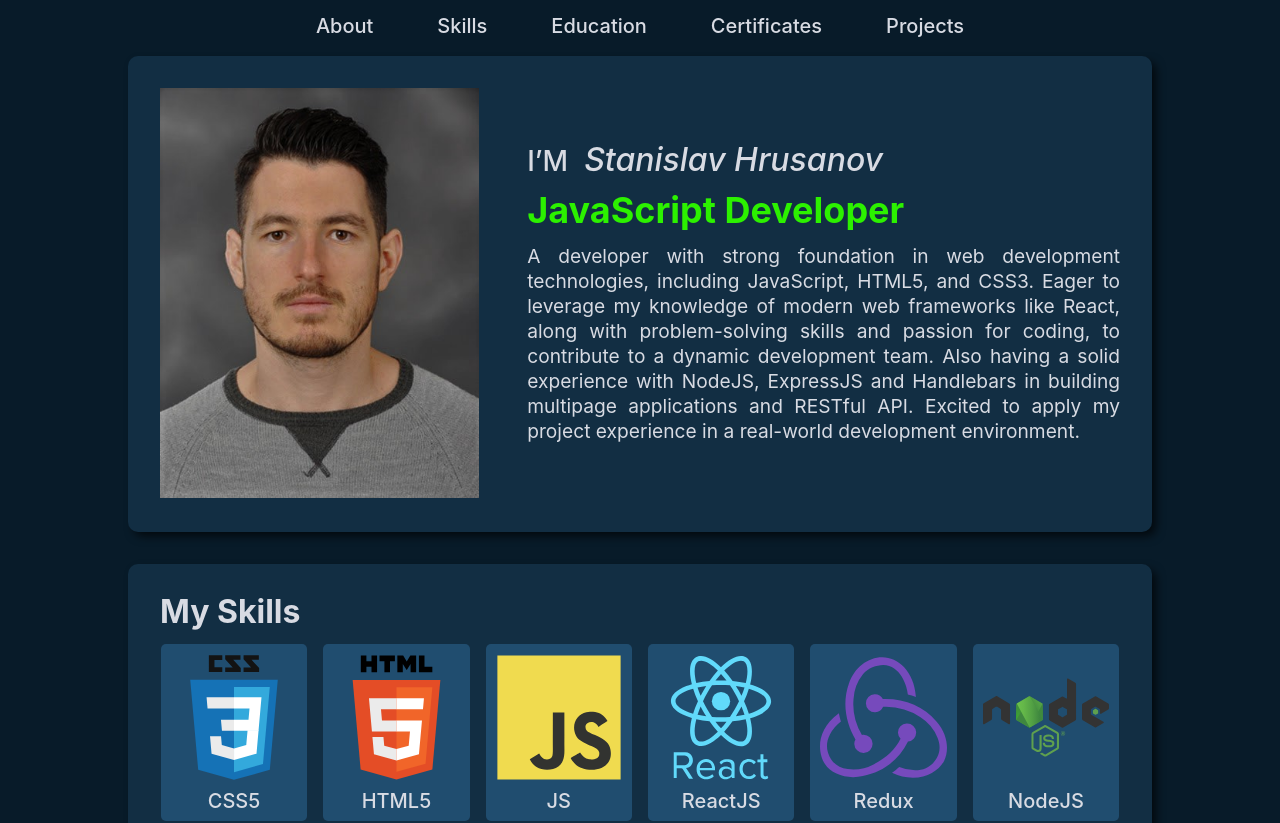
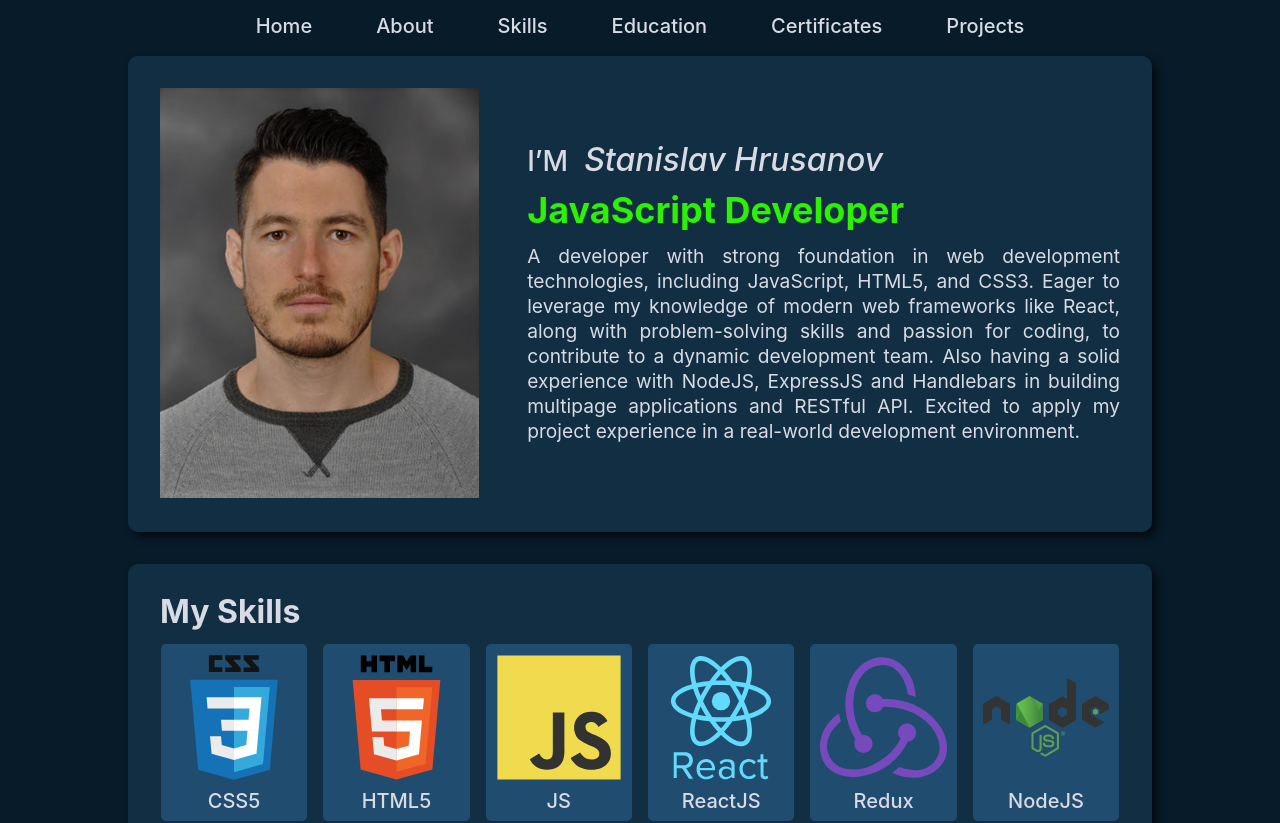
Before and after one commit to StanislavHrusanov/portfolio, a React (Vite) app: page / in a window 1280 px wide. Shown: the top 823 px of the page. Built offline with nearby package versions, Linux system fonts and the light colour scheme.

Commit message:
Update NavBar to be with responsive design

```diff
--- a/src/components/NavBar.jsx
+++ b/src/components/NavBar.jsx
@@ -1,11 +1,48 @@
-// import { Link } from "react-router-dom";
+import { useState } from "react";
+import { Link } from "react-router-dom";
 
 import styles from "./NavBar.module.css";
 
 export default function NavBar() {
+  const [isNavToggled, setIsNavToggled] = useState(false);
+
   return (
+    <div className={styles.navContainer}>
+      <div
+        onClick={() => setIsNavToggled(!isNavToggled)}
+        className={styles.menu}
+      >
+        &#9776;
+      </div>
+      {isNavToggled && (
+        <nav className={styles.navMobile}>
+          <ul>
+            <li>
+              <Link to="/">Home</Link>
+            </li>
+            <li>
+              <a href="/#about">About</a>
+            </li>
+            <li>
+              <a href="/#skills">Skills</a>
+            </li>
+            <li>
+              <a href="#education">Education</a>
+            </li>
+            <li>
+              <a href="#certificates">Certificates</a>
+            </li>
+            <li>
+              <a href="#projects">Projects</a>
+            </li>
+          </ul>
+        </nav>
+      )}
       <nav className={styles.nav}>
         <ul>
+          <li>
+            <Link to="/">Home</Link>
+          </li>
           <li>
             <a href="#about">About</a>
           </li>
@@ -23,5 +60,6 @@ export default function NavBar() {
           </li>
         </ul>
       </nav>
+    </div>
   );
 }
--- a/src/components/NavBar.module.css
+++ b/src/components/NavBar.module.css
@@ -1,8 +1,8 @@
-.nav {
+.navContainer {
   width: 100%;
   height: auto;
   display: flex;
-  flex-direction: row;
+  flex-direction: column;
   align-items: center;
   justify-content: center;
   position: fixed;
@@ -11,7 +11,30 @@
   background-color: #081b29;
 }
 
-.nav ul {
+.menu {
+  align-self: baseline;
+  padding: 3px 6px 6px;
+  font-size: 1.75rem;
+  font-weight: 700;
+  color: #d8dbe3;
+}
+
+.nav,
+.navMobile {
+  width: 100%;
+  height: auto;
+  display: flex;
+  flex-direction: row;
+  align-items: center;
+  justify-content: center;
+}
+
+.nav {
+  display: none;
+}
+
+.nav ul,
+.navMobile ul {
   display: flex;
   flex-direction: column;
   align-items: center;
@@ -22,7 +45,12 @@
   margin: 1rem 2rem;
 }
 
-.nav a {
+.navMobile ul li {
+  margin-bottom: 0.75rem;
+}
+
+.nav a,
+.navMobile a {
   font-size: 1.25rem;
   font-weight: 500;
   text-decoration: none;
@@ -35,6 +63,15 @@
 }
 
 @media (min-width: 1024px) {
+  .navMobile,
+  .menu {
+    display: none;
+  }
+
+  .nav {
+    display: flex;
+  }
+
   .nav ul {
     flex-direction: row;
   }
```
Lines whose indentation alone changed are shown as unchanged.
